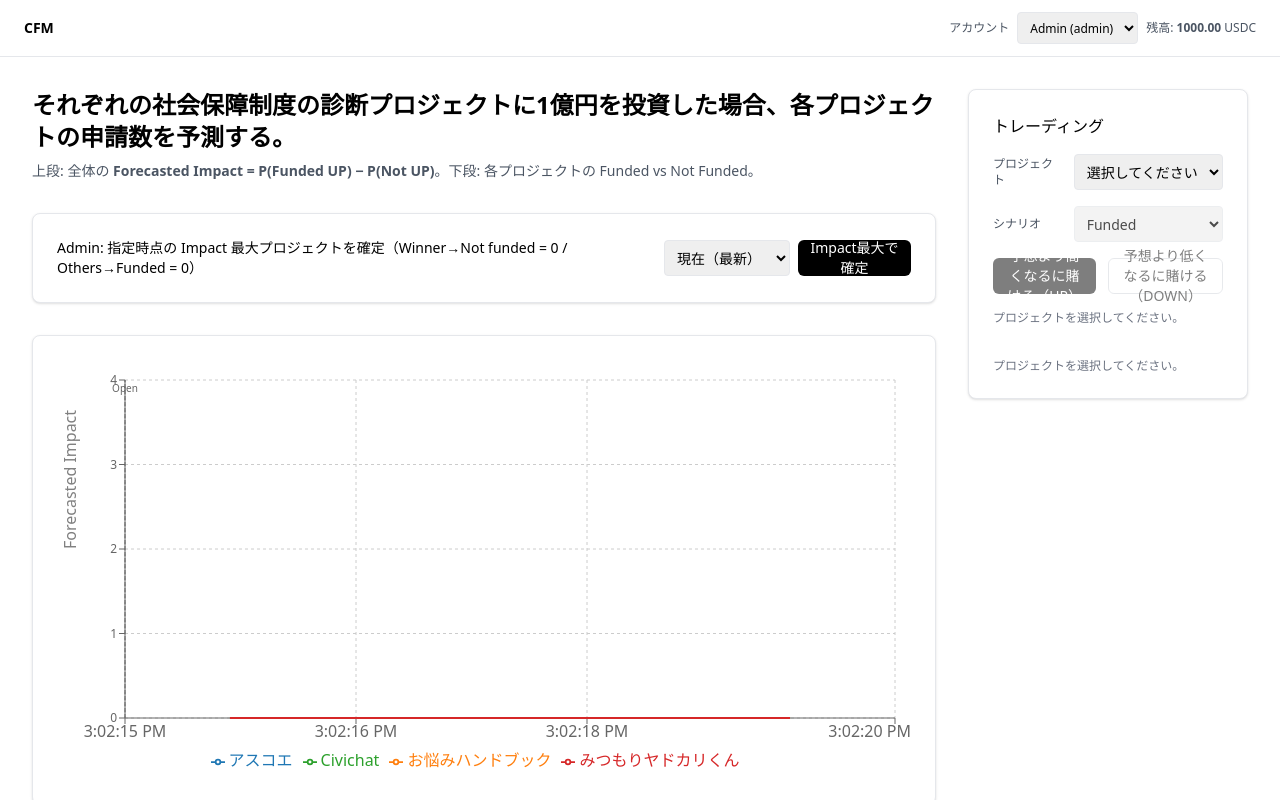
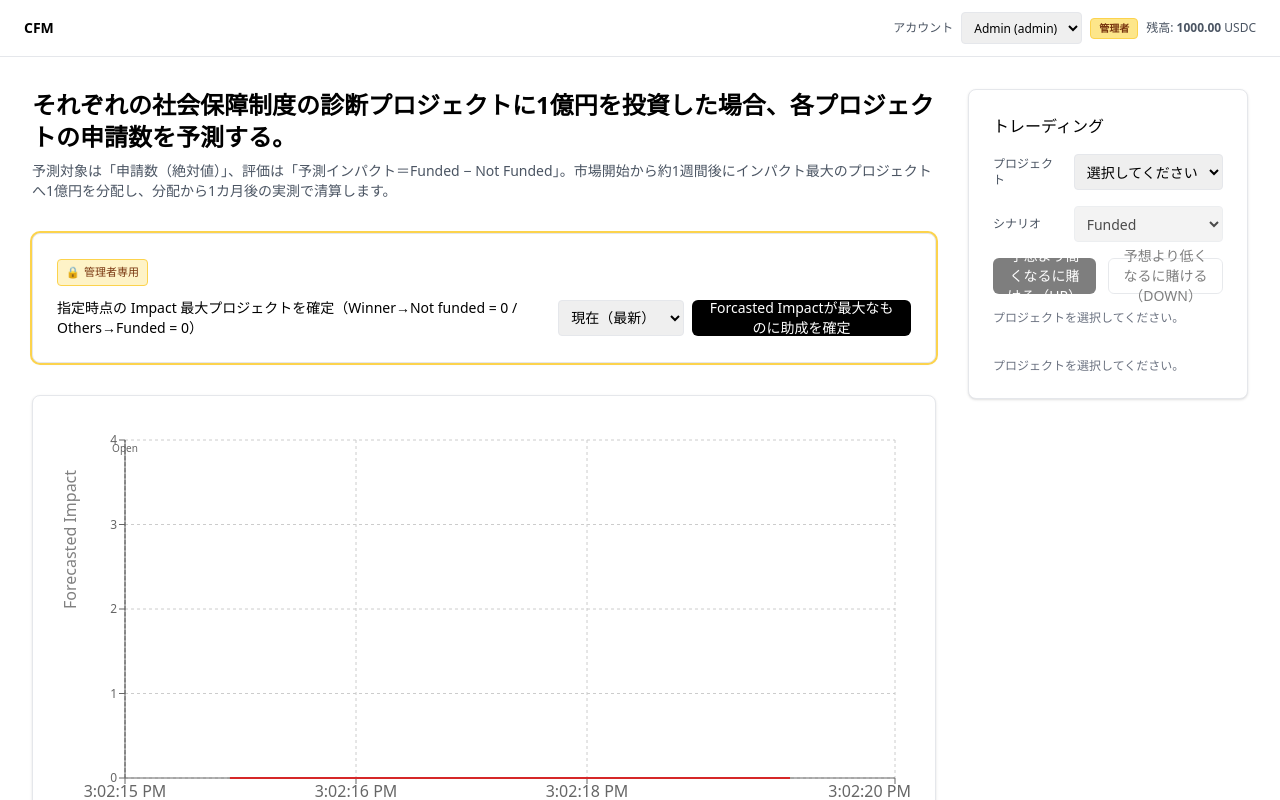
Before and after one commit to tkgshn/cfm, a React (Vite) app in the folder frontend/: page / in a window 1280 px wide. Shown: the top 800 px of the page. Built offline with nearby package versions, Linux system fonts and the light colour scheme.

Commit message:
docs(ui): タイトル下の概要文を差し替え（予測対象・分配・清算を明記）

```diff
--- a/frontend/src/App.tsx
+++ b/frontend/src/App.tsx
@@ -471,6 +471,9 @@ export default function App() {
                 <option key={a.id} value={a.id}>{a.name}{a.isAdmin ? ' (admin)' : ''}</option>
               ))}
             </select>
+            {activeAccount.isAdmin && (
+              <span className="text-[10px] font-semibold text-amber-900 bg-amber-200 border border-amber-300 rounded px-2 py-0.5">管理者</span>
+            )}
             <span className="text-xs text-gray-600">残高: <b>{activeAccount.balance.toFixed(2)}</b> USDC</span>
           </div>
         </div>
@@ -483,7 +486,9 @@ export default function App() {
               <h1 className="text-2xl font-bold">それぞれの社会保障制度の診断プロジェクトに1億円を投資した場合、各プロジェクトの申請数を予測する。</h1>
             </div>
             <div className="flex items-center justify-between">
-              <p className="text-sm text-gray-600">上段: 全体の <b>Forecasted Impact = P(Funded UP) − P(Not UP)</b>。下段: 各プロジェクトの Funded vs Not Funded。</p>
+              <p className="text-sm text-gray-600">
+                予測対象は「申請数（絶対値）」、評価は「予測インパクト＝Funded − Not Funded」。市場開始から約1週間後にインパクト最大のプロジェクトへ1億円を分配し、分配から1カ月後の実測で清算します。
+              </p>
               {selectedProject && (
                 <Button variant="outline" onClick={() => setSelectedProject(null)}>全体を見る</Button>
               )}
@@ -491,17 +496,21 @@ export default function App() {
           </header>
 
           {activeAccount.isAdmin && (
-            <Card className="shadow">
+            <Card className="shadow ring-2 ring-amber-300 border-amber-300 bg-amber-50">
               <CardContent className="p-3 space-y-3">
+                <div className="text-[11px] text-amber-900 bg-amber-100 border border-amber-300 rounded px-2 py-1 inline-flex items-center gap-1">
+                  <span>🔒</span>
+                  <span>管理者専用</span>
+                </div>
                 {phase === 'open' && (
                   <div className="flex flex-col md:flex-row md:items-center md:justify-between gap-3">
-                    <div className="text-sm font-medium">Admin: 指定時点の Impact 最大プロジェクトを確定（Winner→Not funded = 0 / Others→Funded = 0）</div>
+                    <div className="text-sm font-medium">指定時点の Impact 最大プロジェクトを確定（Winner→Not funded = 0 / Others→Funded = 0）</div>
                     <div className="flex items-center gap-2">
                       <select className="h-9 border rounded px-2 text-sm" value={String(adminIdx)} onChange={(e) => setAdminIdx(Number(e.target.value))}>
                         <option value="-1">現在（最新）</option>
                         {adminOptions.map((o) => (<option key={o.idx} value={o.idx}>{o.label}</option>))}
                       </select>
-                      <Button onClick={() => adminFixAtIndex(adminIdx)}>Impact最大で確定</Button>
+                      <Button className="bg-amber-600 hover:bg-amber-700 text-white" onClick={() => adminFixAtIndex(adminIdx)}>Forcasted Impactが最大なものに助成を確定</Button>
                     </div>
                   </div>
                 )}
@@ -527,20 +536,20 @@ export default function App() {
                       ))}
                     </div>
                     <div className="flex gap-2 pt-1">
-                      <Button onClick={() => {
+                      <Button className="bg-amber-600 hover:bg-amber-700 text-white" onClick={() => {
                         const t = nowTs()
                         setPhase('resolved')
                         setPhaseMarkers((m) => [...m, { t, label: 'Resolution' }])
                         if (resolution) setResolution({ winner: resolution.winner, values: resolutionForm })
                       }}>解決にする（数値を適用）</Button>
-                      <Button variant="outline" onClick={redeemAll}>全員 Redeem</Button>
+                      <Button variant="outline" className="border-amber-300 text-amber-900" onClick={redeemAll}>全員 Redeem</Button>
                     </div>
                   </div>
                 )}
                 {phase === 'resolved' && (
                   <div className="flex items-center justify-between">
                     <div className="text-sm text-green-700">解決済みです。Redeem を実行できます。</div>
-                    <Button variant="outline" onClick={redeemAll}>全員 Redeem</Button>
+                    <Button variant="outline" className="border-amber-300 text-amber-900" onClick={redeemAll}>全員 Redeem</Button>
                   </div>
                 )}
               </CardContent>
```
